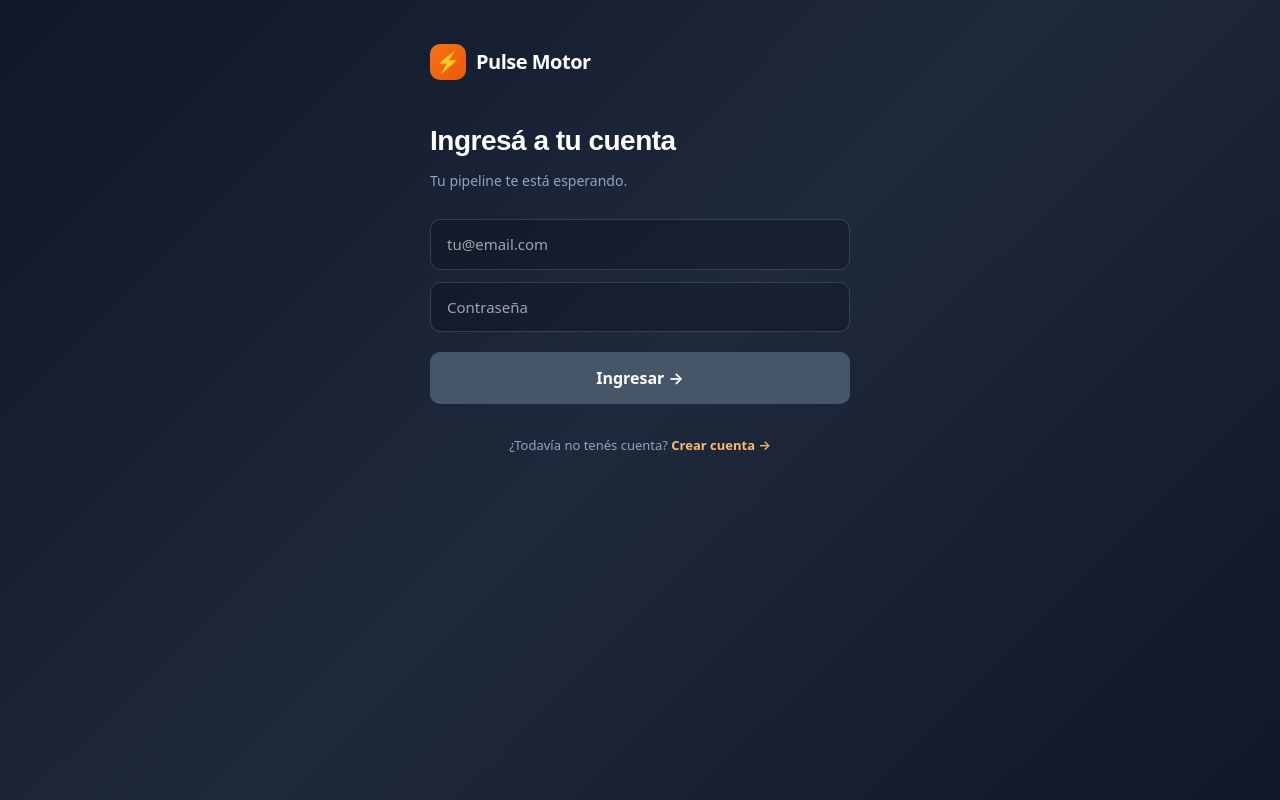
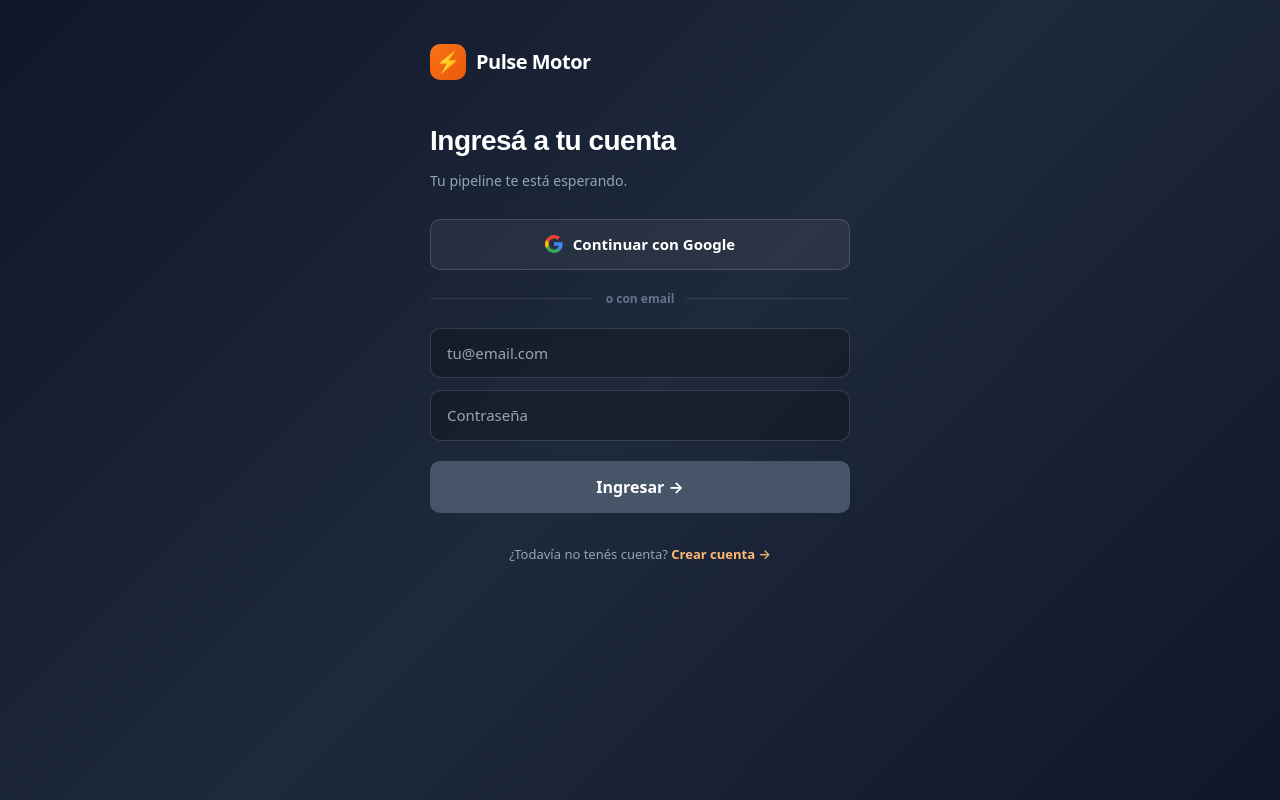
Before and after one commit to ventas10x26/ventas10x, a Next.js app: page /pulse/login in a window 1280 px wide. Built offline with nearby package versions, Linux system fonts and the light colour scheme; no server answers.

Commit message:
auth-google-pulse

```diff
--- /dev/null
+++ b/src/app/pulse/auth/callback/route.ts
@@ -0,0 +1,25 @@
+// Ruta destino: src/app/pulse/auth/callback/route.ts
+//
+// Maneja el callback de OAuth (Google) para Pulse Motor.
+// Intercambia el code por una sesión Supabase y redirige al dashboard.
+
+import { NextRequest, NextResponse } from 'next/server'
+import { createClient } from '@/lib/supabase/server'
+
+export async function GET(request: NextRequest) {
+  const { searchParams, origin } = new URL(request.url)
+  const code = searchParams.get('code')
+  const next = searchParams.get('next') ?? '/pulse/dashboard'
+
+  if (code) {
+    const supabase = await createClient()
+    const { error } = await supabase.auth.exchangeCodeForSession(code)
+    if (!error) {
+      return NextResponse.redirect(`${origin}${next}`)
+    }
+    console.error('[pulse/auth/callback] exchangeCodeForSession error:', error.message)
+  }
+
+  // Si algo falla, redirigir al login con mensaje de error
+  return NextResponse.redirect(`${origin}/pulse/login?error=auth_callback_failed`)
+}
--- a/src/app/pulse/login/page.tsx
+++ b/src/app/pulse/login/page.tsx
@@ -2,6 +2,7 @@
 //
 // Página de login propia de Pulse Motor.
 // Usa el mismo Supabase Auth que Ventas10x pero en dominio pulsemotor.co.
+// FIX: agrega botón "Continuar con Google" con redirectTo a pulsemotor.co
 
 'use client'
 
@@ -15,7 +16,7 @@ export default function PulseLoginPage() {
 
   const [email, setEmail] = useState('')
   const [password, setPassword] = useState('')
-  const [estado, setEstado] = useState<'idle' | 'enviando' | 'error'>('idle')
+  const [estado, setEstado] = useState<'idle' | 'enviando' | 'google' | 'error'>('idle')
   const [error, setError] = useState('')
 
   const submit = async (e: React.FormEvent) => {
@@ -42,7 +43,6 @@ export default function PulseLoginPage() {
         return
       }
 
-      // Login exitoso → redirigir al dashboard
       router.push('/pulse/dashboard')
       router.refresh()
     } catch (e) {
@@ -50,6 +50,30 @@ export default function PulseLoginPage() {
       setEstado('error')
     }
   }
+
+  const loginConGoogle = async () => {
+    setEstado('google')
+    setError('')
+    try {
+      const { error: authError } = await supabase.auth.signInWithOAuth({
+        provider: 'google',
+        options: {
+          redirectTo: 'https://pulsemotor.co/pulse/auth/callback',
+        },
+      })
+      if (authError) {
+        setError(authError.message)
+        setEstado('error')
+      }
+      // Si no hay error, el navegador redirige a Google automáticamente
+    } catch (e) {
+      setError(e instanceof Error ? e.message : 'Error al conectar con Google')
+      setEstado('error')
+    }
+  }
+
+  const enviando = estado === 'enviando'
+  const googleCargando = estado === 'google'
 
   return (
     <div
@@ -96,20 +120,62 @@ export default function PulseLoginPage() {
       </header>
 
       <div style={{ width: '100%', maxWidth: '420px' }}>
-        <h1
-          style={{
-            fontSize: '28px',
-            fontWeight: 800,
-            letterSpacing: '-0.5px',
-            margin: '0 0 8px',
-          }}
-        >
+        <h1 style={{ fontSize: '28px', fontWeight: 800, letterSpacing: '-0.5px', margin: '0 0 8px' }}>
           Ingresá a tu cuenta
         </h1>
         <p style={{ fontSize: '14px', color: '#94a3b8', margin: '0 0 28px' }}>
           Tu pipeline te está esperando.
         </p>
 
+        {/* ── Botón Google ── */}
+        <button
+          type="button"
+          onClick={loginConGoogle}
+          disabled={googleCargando || enviando}
+          style={{
+            width: '100%',
+            padding: '13px 18px',
+            borderRadius: '10px',
+            border: '1px solid rgba(255,255,255,0.15)',
+            background: googleCargando ? '#1e293b' : 'rgba(255,255,255,0.06)',
+            color: '#fff',
+            fontSize: '15px',
+            fontWeight: 600,
+            cursor: googleCargando || enviando ? 'not-allowed' : 'pointer',
+            fontFamily: 'inherit',
+            display: 'flex',
+            alignItems: 'center',
+            justifyContent: 'center',
+            gap: '10px',
+            transition: 'background 0.2s',
+            boxSizing: 'border-box',
+            marginBottom: '20px',
+          }}
+          onMouseEnter={(e) => { if (!googleCargando && !enviando) e.currentTarget.style.background = 'rgba(255,255,255,0.1)' }}
+          onMouseLeave={(e) => { e.currentTarget.style.background = googleCargando ? '#1e293b' : 'rgba(255,255,255,0.06)' }}
+        >
+          {/* SVG logo Google */}
+          {!googleCargando ? (
+            <svg width="18" height="18" viewBox="0 0 18 18" fill="none" xmlns="http://www.w3.org/2000/svg">
+              <path d="M17.64 9.20455C17.64 8.56636 17.5827 7.95273 17.4764 7.36364H9V10.845H13.8436C13.635 11.97 13.0009 12.9232 12.0477 13.5614V15.8195H14.9564C16.6582 14.2527 17.64 11.9455 17.64 9.20455Z" fill="#4285F4"/>
+              <path d="M9 18C11.43 18 13.4673 17.1941 14.9564 15.8195L12.0477 13.5614C11.2418 14.1014 10.2109 14.4205 9 14.4205C6.65591 14.4205 4.67182 12.8373 3.96409 10.71H0.957275V13.0418C2.43818 15.9832 5.48182 18 9 18Z" fill="#34A853"/>
+              <path d="M3.96409 10.71C3.78409 10.17 3.68182 9.59318 3.68182 9C3.68182 8.40682 3.78409 7.83 3.96409 7.29V4.95818H0.957275C0.347727 6.17318 0 7.54773 0 9C0 10.4523 0.347727 11.8268 0.957275 13.0418L3.96409 10.71Z" fill="#FBBC05"/>
+              <path d="M9 3.57955C10.3214 3.57955 11.5077 4.03364 12.4405 4.92545L15.0218 2.34409C13.4632 0.891818 11.4259 0 9 0C5.48182 0 2.43818 2.01682 0.957275 4.95818L3.96409 7.29C4.67182 5.16273 6.65591 3.57955 9 3.57955Z" fill="#EA4335"/>
+            </svg>
+          ) : (
+            <span style={{ fontSize: '14px' }}>⏳</span>
+          )}
+          {googleCargando ? 'Conectando con Google...' : 'Continuar con Google'}
+        </button>
+
+        {/* Separador */}
+        <div style={{ display: 'flex', alignItems: 'center', gap: '12px', marginBottom: '20px' }}>
+          <div style={{ flex: 1, height: '1px', background: 'rgba(255,255,255,0.1)' }} />
+          <span style={{ fontSize: '12px', color: '#64748b', fontWeight: 600 }}>o con email</span>
+          <div style={{ flex: 1, height: '1px', background: 'rgba(255,255,255,0.1)' }} />
+        </div>
+
+        {/* ── Formulario email/contraseña ── */}
         <form onSubmit={submit} style={{ display: 'flex', flexDirection: 'column', gap: '12px' }}>
           <input
             type="email"
@@ -118,7 +184,7 @@ export default function PulseLoginPage() {
             onChange={(e) => setEmail(e.target.value)}
             required
             autoFocus
-            disabled={estado === 'enviando'}
+            disabled={enviando || googleCargando}
             style={inputStyle}
           />
           <input
@@ -127,33 +193,30 @@ export default function PulseLoginPage() {
             value={password}
             onChange={(e) => setPassword(e.target.value)}
             required
-            disabled={estado === 'enviando'}
+            disabled={enviando || googleCargando}
             style={inputStyle}
           />
 
           <button
             type="submit"
-            disabled={estado === 'enviando' || !email.trim() || !password}
+            disabled={enviando || googleCargando || !email.trim() || !password}
             style={{
               padding: '14px 18px',
               borderRadius: '10px',
               border: 'none',
-              background:
-                estado === 'enviando' || !email.trim() || !password
-                  ? '#475569'
-                  : 'linear-gradient(135deg, #f97316, #ea580c)',
+              background: enviando || googleCargando || !email.trim() || !password
+                ? '#475569'
+                : 'linear-gradient(135deg, #f97316, #ea580c)',
               color: '#fff',
               fontSize: '16px',
               fontWeight: 700,
-              cursor:
-                estado === 'enviando' || !email.trim() || !password
-                  ? 'not-allowed'
-                  : 'pointer',
+              cursor: enviando || googleCargando || !email.trim() || !password ? 'not-allowed' : 'pointer',
               fontFamily: 'inherit',
               marginTop: '8px',
+              transition: 'background 0.2s',
             }}
           >
-            {estado === 'enviando' ? 'Ingresando...' : 'Ingresar →'}
+            {enviando ? 'Ingresando...' : 'Ingresar →'}
           </button>
 
           {error && (
```
